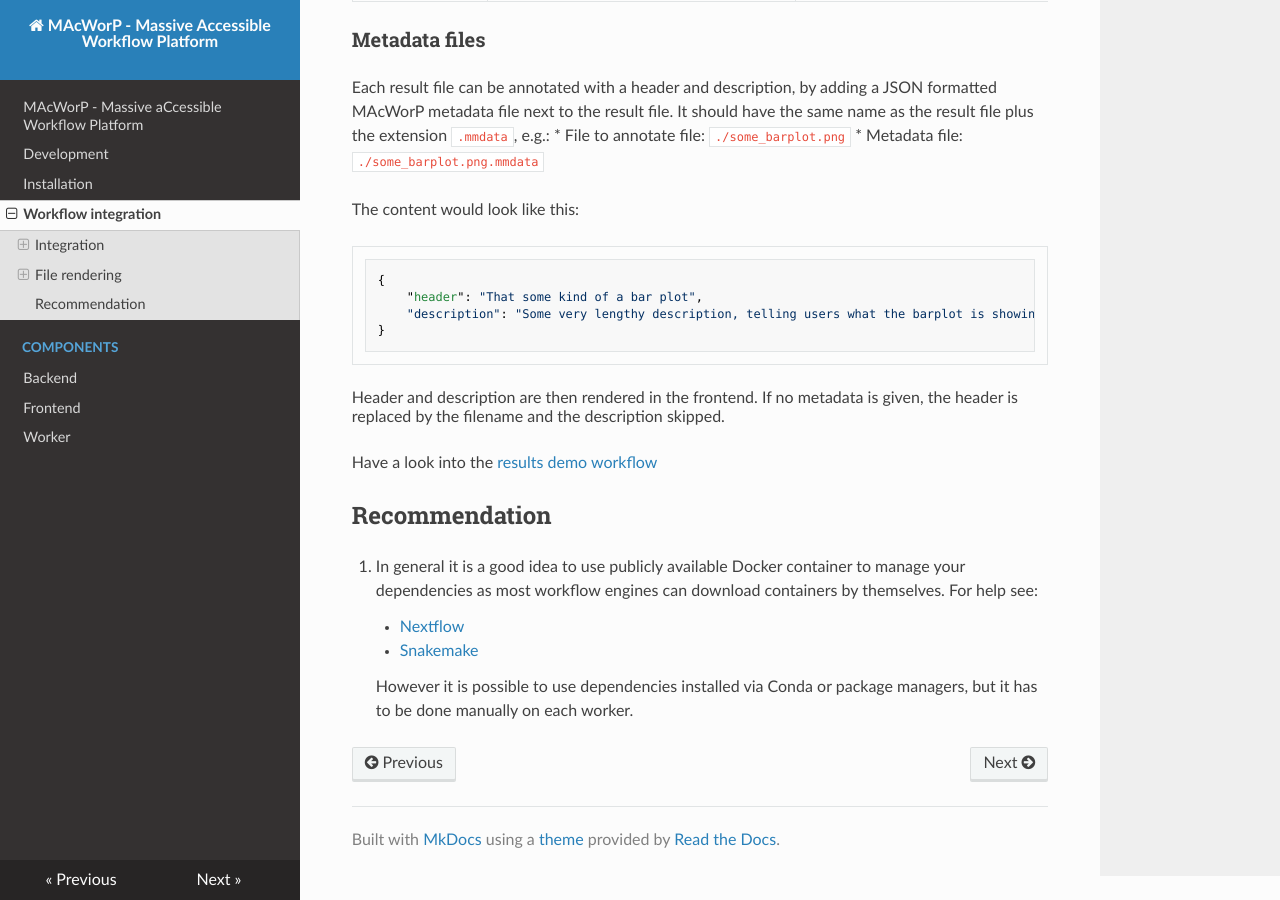
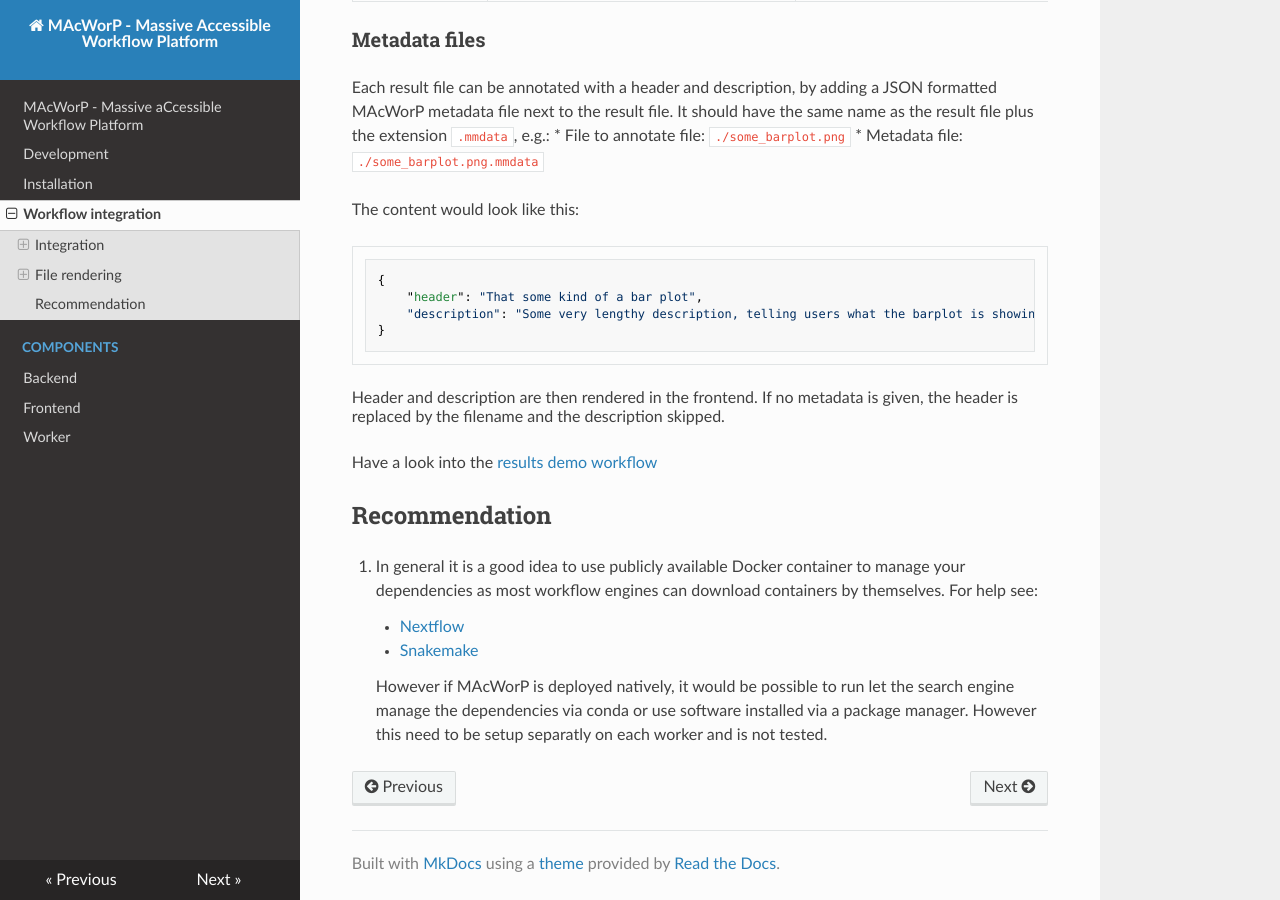
Before and after one commit to cubimedrub/macworp, an MkDocs documentation site: the page built from docs/workflow_integration.md, in a window 1280 px wide and 900 px high, scrolled down 7819 px. Built offline with MkDocs 1.6.1, drawn with Linux system fonts in a browser that asks for light colours; nearby versions of some CDN libraries.

Commit message:
fix recommendations

```diff
--- a/docs/workflow_integration.md
+++ b/docs/workflow_integration.md
@@ -369,7 +369,7 @@
 
 ## Recommendation
 1. In general it is a good idea to use publicly available Docker container to manage your dependencies as most workflow engines can download containers by themselves. For help see:
-    * [Nextflow](https://snakemake.readthedocs.io/en/stable/snakefiles/deployment.html#running-jobs-in-containers)
+    * [Nextflow](https://docs.seqera.io/nextflow/reference/process#container)
     * [Snakemake](https://snakemake.readthedocs.io/en/stable/snakefiles/deployment.html#running-jobs-in-containers)
 
-    However it is possible to use dependencies installed via Conda or package managers, but it has to be done manually on each worker.
+    However if MAcWorP is deployed natively, it would be possible to run let the search engine manage the dependencies via conda or use software installed via a package manager. However this need to be setup separatly on each worker and is not tested.
```
